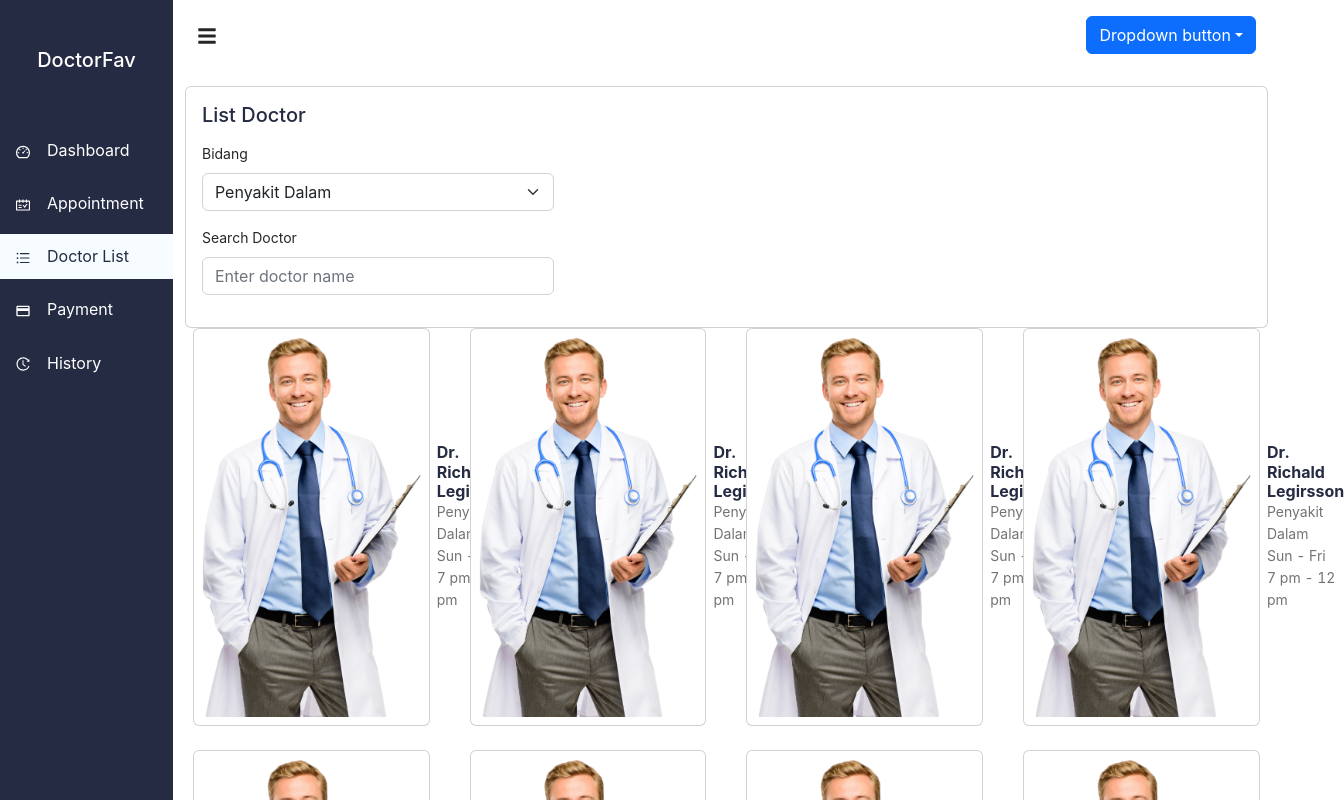
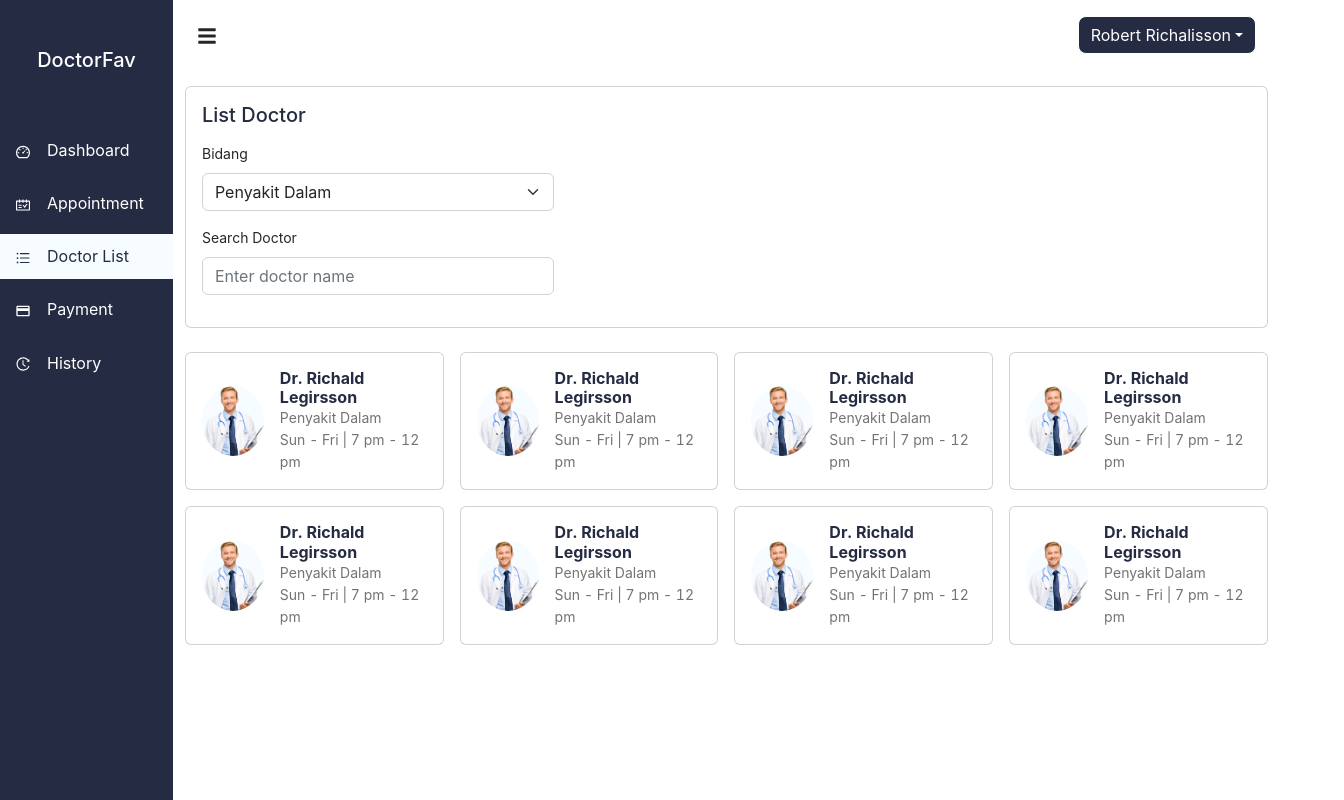
Before and after one commit to shidqiiii/dokter-favorit, a React (Create React App) app: page /doctor in a window 1280 px wide. Shown: the top 800 px of the page, 1344 px wide, since content can reach past the window. Built offline with nearby package versions, Linux system fonts and the light colour scheme.

Commit message:
update ui in dashboard page

```diff
--- a/src/CSS/Dashboard Page/DashboardPage.css
+++ b/src/CSS/Dashboard Page/DashboardPage.css
@@ -1,10 +1,101 @@
+.dashboard button {
+  text-align: center;
+  color: white;
+  background-color: #252b42;
+  border: 1px solid white;
+  border-radius: 0.5rem;
+}
+.dashboard button:hover {
+  background-color: white;
+  color: #252b42;
+  border: 1px solid #252b42;
+}
+.dashboard button:active, .dashboard button:focus {
+  background-color: white;
+  border-color: #252b42;
+  color: #252b42;
+  box-shadow: none;
+}
 .dashboard main {
   width: 100%;
 }
 .dashboard main nav .icon-nav {
   cursor: pointer;
 }
-.dashboard main nav .dropdown .card-img {
+.dashboard main nav .dropdown .dropdown-toggle {
+  text-align: center;
+  color: white;
+  background-color: #252b42;
+  border: 1px solid white;
+  border-radius: 0.5rem;
+}
+.dashboard main nav .dropdown .dropdown-toggle:hover {
+  background-color: white;
+  color: #252b42;
+  border: 1px solid #252b42;
+}
+.dashboard main nav .dropdown .dropdown-toggle:active, .dashboard main nav .dropdown .dropdown-toggle:focus {
+  background-color: white;
+  border-color: #252b42;
+  color: #252b42;
+  box-shadow: none;
+}
+.dashboard main nav .dropdown-menu .dropdown-item {
+  text-align: center;
+  color: #252b42;
+  background-color: white;
+  border: 1px solid #252b42;
+  border-radius: 0.5rem;
+  border: 1px solid white;
+  border-radius: 0;
+}
+.dashboard main nav .dropdown-menu .dropdown-item:hover {
+  background-color: #252b42;
+  color: white;
+  border: 1px solid white;
+}
+.dashboard main nav .dropdown-menu .dropdown-item:active, .dashboard main nav .dropdown-menu .dropdown-item:focus {
+  background-color: #252b42;
+  border-color: white;
+  color: white;
+  box-shadow: none;
+}
+
+.sidebar {
+  background: #252b42;
+  color: white;
+  min-height: 100vh;
+  width: 200px;
+  transition: all 0.5s;
+}
+.sidebar .header .card-title {
+  color: white;
+}
+.sidebar .link {
+  color: white;
+  padding: 10px 15px;
+  transition: all 0.5s;
+}
+.sidebar .link .card-text {
+  color: white;
+}
+.sidebar .link:hover {
+  background: #f6fcff;
+  transition: all 0.5s;
+}
+.sidebar .link:hover .card-text,
+.sidebar .link:hover .icon {
+  color: #252b42;
+}
+.sidebar .active {
+  background: #f6fcff;
+}
+.sidebar .active .icon,
+.sidebar .active .card-text {
+  color: #252b42;
+}
+
+.doctor-list .doctor-card-list .card-img {
   width: 70px;
   height: 70px;
   -o-object-fit: cover;
@@ -13,39 +104,4 @@
      object-position: top;
   background-color: #f6fcff;
   border-radius: 50%;
-  width: 30px;
-  height: 30px;
-}
-.dashboard .sidebar {
-  background: #252b42;
-  color: white;
-  min-height: 100vh;
-  width: 200px;
-  transition: all 0.5s;
-}
-.dashboard .sidebar .header .card-title {
-  color: white;
-}
-.dashboard .sidebar .link {
-  display: flex;
-  color: white;
-  padding: 10px 15px;
-  transition: all 0.5s;
-}
-.dashboard .sidebar .link .card-text {
-  color: white;
-}
-.dashboard .sidebar .link:hover {
-  background: #f6fcff;
-  transition: all 0.5s;
-}
-.dashboard .sidebar .link:hover .icon {
-  color: #252b42;
-}
-.dashboard .sidebar .active {
-  background: #f6fcff;
-}
-.dashboard .sidebar .active .icon,
-.dashboard .sidebar .active .card-text {
-  color: #252b42;
 }/*# sourceMappingURL=DashboardPage.css.map */
--- a/src/CSS/Dashboard Page/DashboardPage.scss
+++ b/src/CSS/Dashboard Page/DashboardPage.scss
@@ -1,6 +1,10 @@
 @import "../General/App.scss";
 
 .dashboard {
+  button {
+    @include button(white, $navy);
+  }
+
   main {
     width: 100%;
 
@@ -10,10 +14,17 @@
       }
 
       .dropdown {
-        .card-img {
-          @include imageRounded($lightblue);
-          width: 30px;
-          height: 30px;
+        .dropdown-toggle {
+          @include button(white, $navy);
+        }
+      }
+
+      .dropdown-menu {
+        .dropdown-item {
+          @include button($navy, white);
+          border: 1px solid white;
+          border-radius: 0;
+        }
       }
     }
   }
@@ -33,7 +44,6 @@
   }
 
   .link {
-      display: flex;
     color: white;
     padding: 10px 15px;
     transition: all 0.5s;
@@ -45,6 +55,7 @@
     &:hover {
       background: $lightblue;
       transition: all 0.5s;
+      .card-text,
       .icon {
         color: $navy;
       }
@@ -59,4 +70,11 @@
     }
   }
 }
+
+.doctor-list {
+  .doctor-card-list {
+    .card-img {
+      @include imageRounded($lightblue);
     }
+  }
+}
--- a/src/Components/Dashboard Page/Template.js
+++ b/src/Components/Dashboard Page/Template.js
@@ -44,7 +44,7 @@ export default function Template(props) {
                 </div>
                 {
                     menuItem.map((item, index) => (
-                        <NavLink to={item.path} key={index} className="link align-items-center my-2 gap-3" activeclassName="active" >
+                        <NavLink to={item.path} key={index} className="d-flex link align-items-center my-2 gap-3" activeclassName="active" >
                             <div className="icon fs-6"> {item.icon}</div>
                             <Card.Text className='fs-6' style={{ display: isOpen ? "block" : "none" }}>{item.name}</Card.Text>
                         </NavLink>
@@ -56,11 +56,9 @@ export default function Template(props) {
                     <div className='icon-nav'>
                         <FaBars onClick={toggle} size={20} />
                     </div>
-                    <DropdownButton id="dropdown-item-button" title="Dropdown button" align="end">
-                        <Dropdown.ItemText>Dropdown item text</Dropdown.ItemText>
-                        <Dropdown.Item as="button">Action</Dropdown.Item>
-                        <Dropdown.Item as="button">Another action</Dropdown.Item>
-                        <Dropdown.Item as="button">Something else</Dropdown.Item>
+                    <DropdownButton title="Robert Richalisson" align="end">
+                        <Dropdown.Item as="button">Profile</Dropdown.Item>
+                        <Dropdown.Item as="button">Sign out</Dropdown.Item>
                     </DropdownButton>
                 </Navbar>
                 {props.content}
--- a/src/Pages/Auth/AppointmentPage.js
+++ b/src/Pages/Auth/AppointmentPage.js
@@ -1,10 +1,50 @@
 import React from 'react'
+import { Button, Card, Container, Form } from 'react-bootstrap'
 import Template from '../../Components/Dashboard Page/Template'
 
 export default function AppointmentPage() {
     const content = () => {
         return (
-            <h1>Appointment</h1>
+            <div className="appointment">
+                <Container>
+                    <Card>
+                        <Card.Body>
+                            <Card.Title className='mb-3'>Make an Appointment</Card.Title>
+                            <Form>
+                                <Form.Group className="mb-3">
+                                    <Form.Label>Kategori</Form.Label>
+                                    <Form.Select>
+                                        <option>Penyakit Dalam</option>
+                                        <option>Kulit & Kelamin</option>
+                                        <option>Gigi</option>
+                                    </Form.Select>
+                                </Form.Group>
+
+                                <Form.Group className="mb-3">
+                                    <Form.Label>Doctor</Form.Label>
+                                    <Form.Select>
+                                        <option>Dr. Richardlisson</option>
+                                        <option>Dr. Namika</option>
+                                        <option>Dr. Albert Jaya</option>
+                                    </Form.Select>
+                                </Form.Group>
+
+                                <Form.Group className="mb-3">
+                                    <Form.Label>Pilih Tanggal</Form.Label>
+                                    <Form.Control type="date" />
+                                </Form.Group>
+
+                                <Form.Group className="mb-3">
+                                    <Form.Label>Pilih Jam</Form.Label>
+                                    <Form.Control type="time" />
+                                </Form.Group>
+
+                                <Button variant="primary" type="submit">Next Step</Button>
+                            </Form>
+                        </Card.Body>
+                    </Card>
+                </Container>
+            </div>
         )
     }
 
--- a/src/Pages/Auth/DashboardPage.js
+++ b/src/Pages/Auth/DashboardPage.js
@@ -5,8 +5,8 @@ import Template from '../../Components/Dashboard Page/Template'
 export default function DashboardPage() {
     const content = () => {
         return (
-            <Container fluid>
-                <Card className='text-center'>
+            <Container>
+                <Card className='text-center mb-4'>
                     <Card.Body>
                         <Card.Title>Welcome Back!</Card.Title>
                         <Card.Text>
@@ -16,7 +16,7 @@ export default function DashboardPage() {
                         <Button variant="primary">Make an Appointment</Button>
                     </Card.Body>
                 </Card>
-                <Row className='gap-3 g-3'>
+                <Row className='g-3'>
                     <Col>
                         <Card className='text-center'>
                             <Card.Body>
--- a/src/Pages/Auth/DoctorListPage.js
+++ b/src/Pages/Auth/DoctorListPage.js
@@ -5,7 +5,8 @@ import Template from '../../Components/Dashboard Page/Template'
 export default function DoctorListPage() {
     const content = () => {
         return (
-            <Container fluid>
+            <div className="doctor-list">
+                <Container>
                     <Card>
                         <Card.Body>
                             <Card.Title className='mb-3'>List Doctor</Card.Title>
@@ -27,18 +28,17 @@ export default function DoctorListPage() {
                         </Card.Body>
                     </Card>
 
-                <div className="doctor-list">
-                    <Row xs={1} md={4} className="g-4">
+                    <div className="doctor-card-list mt-4">
+                        <Row xs={1} md={2} lg={4} className="g-3">
                             {Array.from({ length: 8 }).map((_, idx) => (
                                 <Col key={idx}>
-                                <Card className='p-2 mx-2'>
+                                    <Card className='p-3'>
                                         <Card.Body className='p-0 gap-3 d-flex flex-row align-items-center'>
                                             <Card.Img src="./Image/doctor.png" />
                                             <div>
                                                 <Card.Title className='fw-bold m-0 fs-6'>Dr. Richald Legirsson</Card.Title>
                                                 <Card.Text className=' p-0 m-0'>Penyakit Dalam</Card.Text>
-                                            <Card.Text className='p-0 m-0'>Sun - Fri</Card.Text>
-                                            <Card.Text>7 pm - 12 pm</Card.Text>
+                                                <Card.Text className='p-0 m-0'>Sun - Fri | 7 pm - 12 pm</Card.Text>
                                             </div>
                                         </Card.Body>
                                     </Card>
@@ -47,6 +47,7 @@ export default function DoctorListPage() {
                         </Row>
                     </div>
                 </Container>
+            </div>
         )
     }
 
```
Also changed, not shown: src/Components/Dashboard Page/Sidebar.js (deleted, +0 -27 lines), 1 other file (tests, documents, lock files or other folders). Lines whose indentation alone changed are shown as unchanged.
